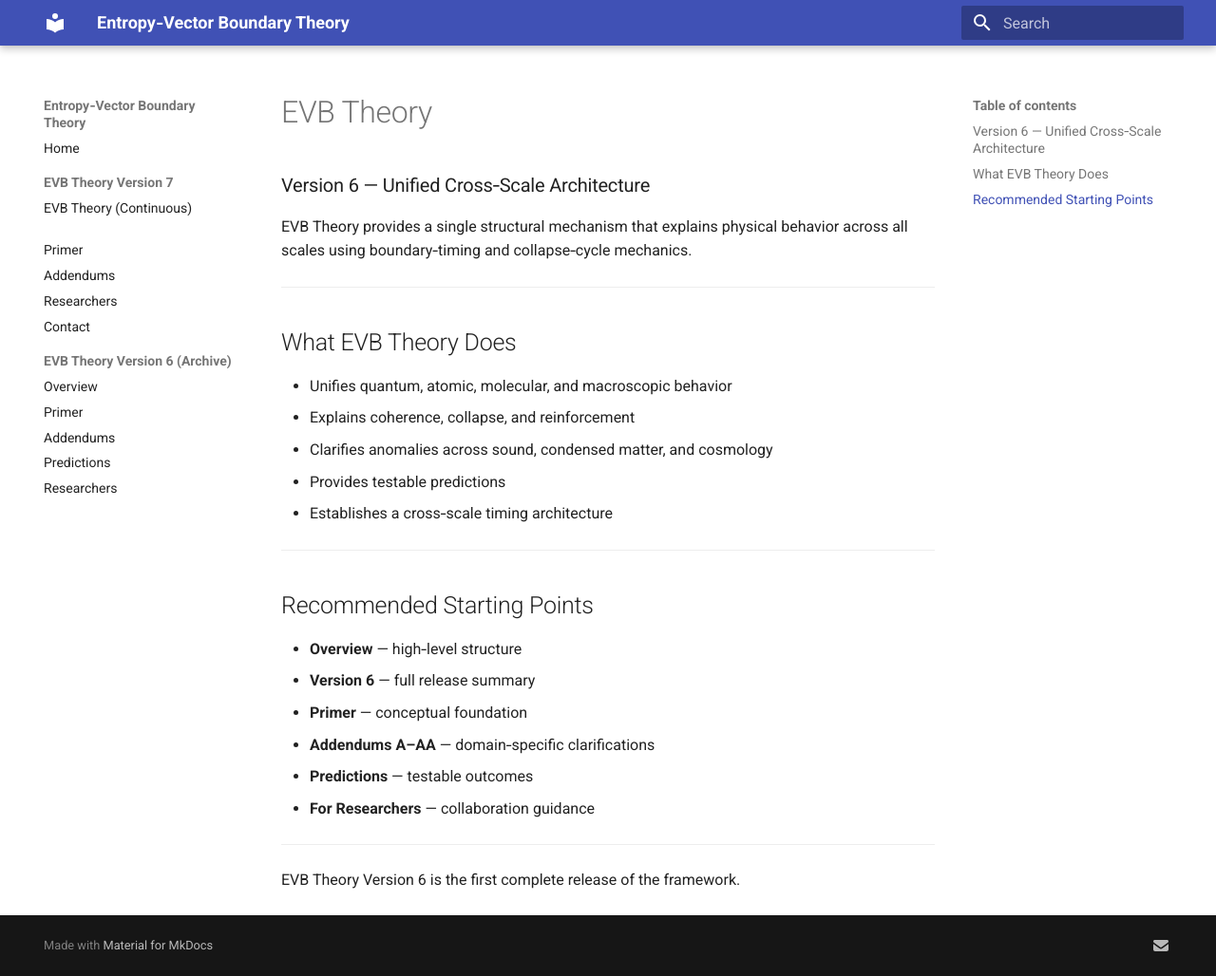
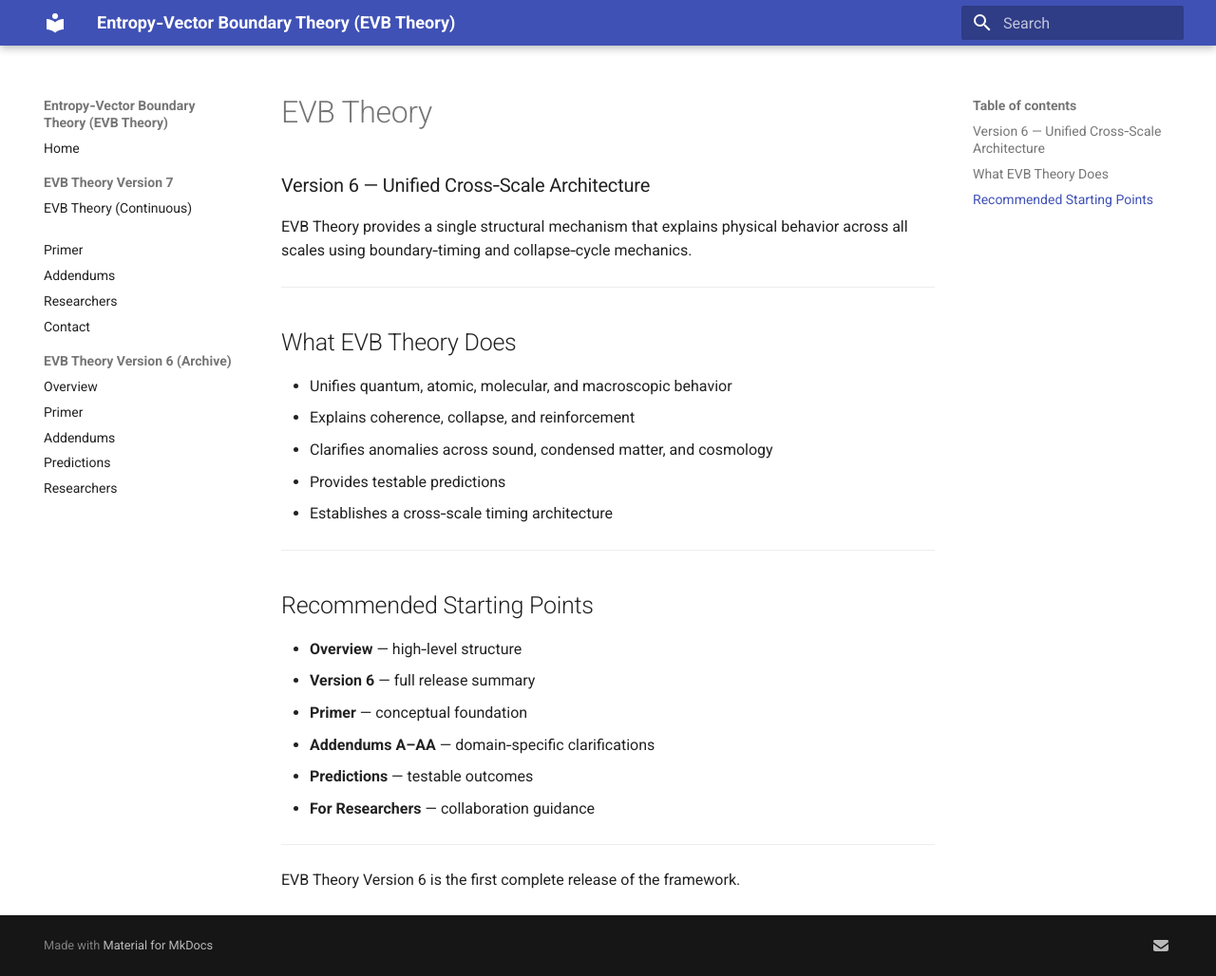
Before and after one commit to evbene/evb-theory, an MkDocs documentation site: the page built from docs/index.md, in a window 1280 px wide and 1028 px high. Shown: the whole window at 95% size. Built offline with MkDocs 1.6.1 and Material for MkDocs 9.7.7, drawn with Linux system fonts in a browser that asks for light colours.

Commit message:
Update mkdocs.yml

```diff
--- a/mkdocs.yml
+++ b/mkdocs.yml
@@ -1,4 +1,4 @@
-site_name: Entropy‑Vector Boundary Theory
+site_name: Entropy‑Vector Boundary Theory (EVB Theory)
 site_description: EVB Theory Version 7 — Unified Timing‑Geometry Framework
 site_author: EV Bene
 
```
